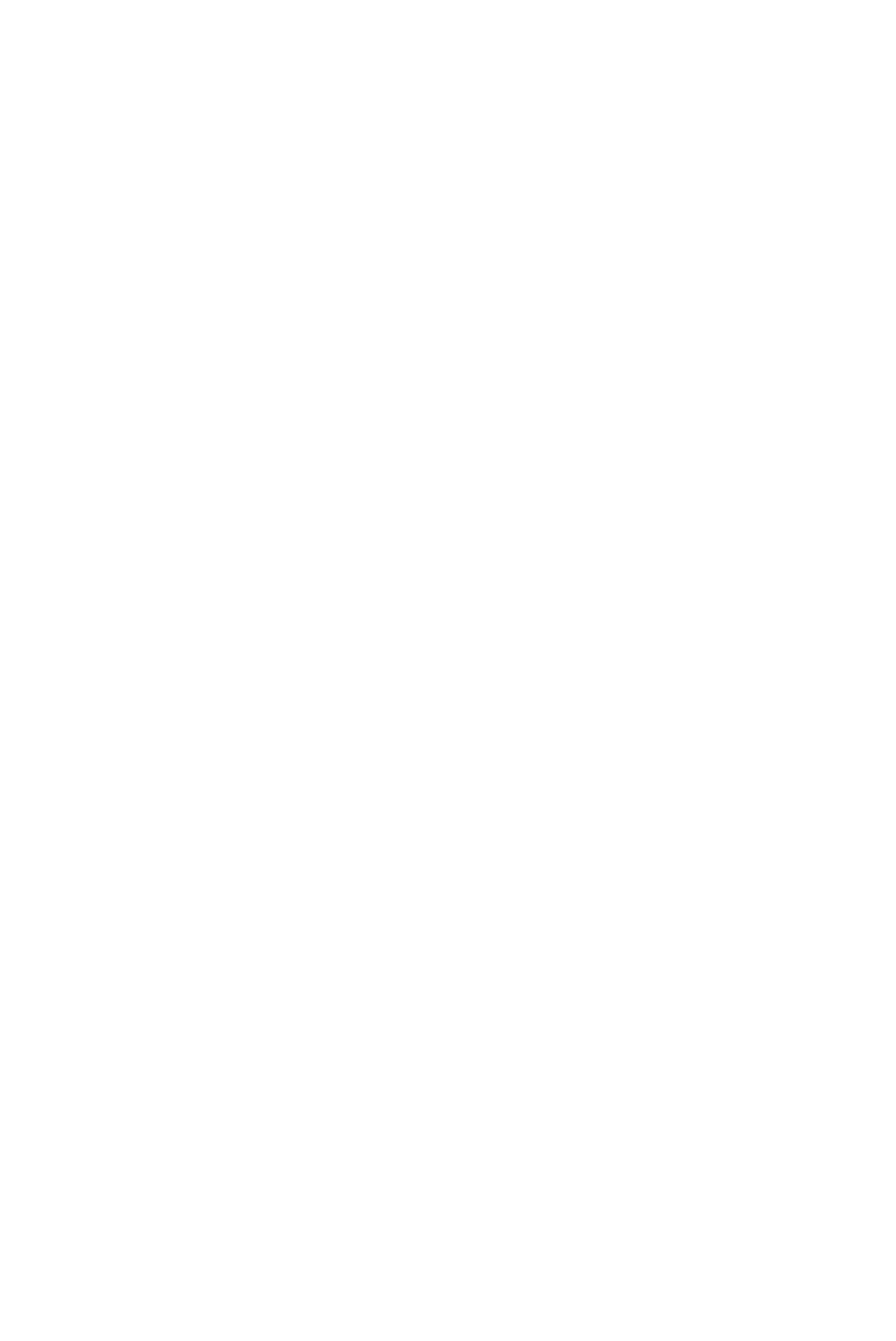
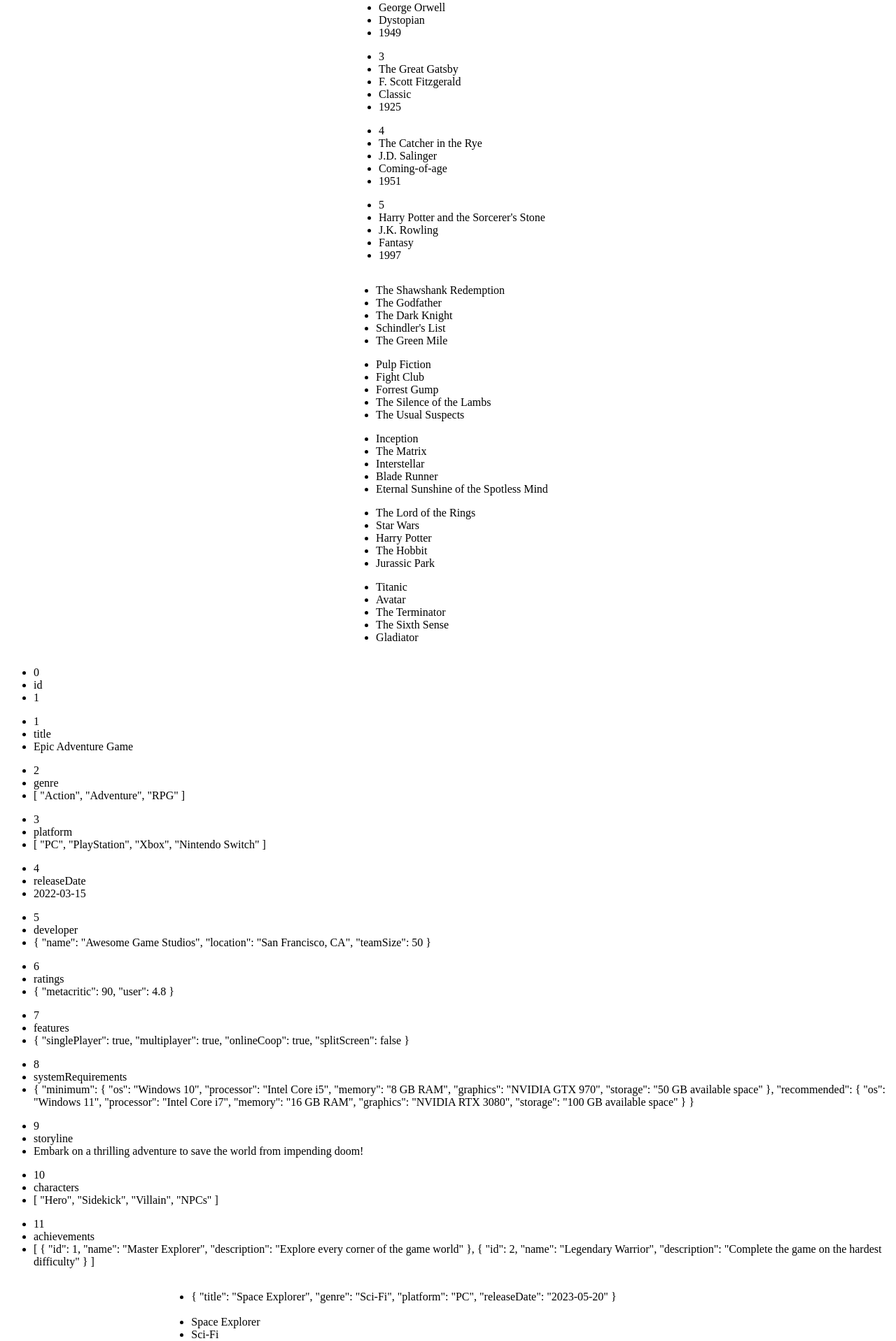
Before and after one commit to marita703/vuejscurse, a Vue app: page / in a window 1280 px wide. Shown: the part 4284-6200 px from the top of the page at 70% size. Before the commit the page ends 3800 px from the top, so only its background shows below. Built offline with nearby package versions, Linux system fonts and the light colour scheme.

Commit message:
iteration component

```diff
--- a/src/components/HelloWorld.vue
+++ b/src/components/HelloWorld.vue
@@ -13,6 +13,7 @@
 import MyRefComponent from '@/components/MyRefComponent.vue'
 import ComputedProperties from '@/components/ComputedProperties.vue'
 import ConditionalRenderingComponent from '@/components/ConditionalRenderingComponent.vue'
+import IterationComponent from '@/components/IterationComponent.vue'
 console.log('Hello World')
 </script>
 
@@ -33,6 +34,7 @@
     <MyRefComponent />
     <ComputedProperties />
     <ConditionalRenderingComponent />
+    <IterationComponent />
   </div>
 </template>
 <!-- Css -->
--- /dev/null
+++ b/src/components/IterationComponent.vue
@@ -0,0 +1,204 @@
+<script setup>
+import { ref } from 'vue'
+let peoples = ref(['Alex', 'John', 'Mar'])
+
+const books = ref([
+  {
+    id: 1,
+    title: 'To Kill a Mockingbird',
+    author: 'Harper Lee',
+    genre: 'Fiction',
+    publicationYear: 1960
+  },
+  {
+    id: 2,
+    title: '1984',
+    author: 'George Orwell',
+    genre: 'Dystopian',
+    publicationYear: 1949
+  },
+  {
+    id: 3,
+    title: 'The Great Gatsby',
+    author: 'F. Scott Fitzgerald',
+    genre: 'Classic',
+    publicationYear: 1925
+  },
+  {
+    id: 4,
+    title: 'The Catcher in the Rye',
+    author: 'J.D. Salinger',
+    genre: 'Coming-of-age',
+    publicationYear: 1951
+  },
+  {
+    id: 5,
+    title: "Harry Potter and the Sorcerer's Stone",
+    author: 'J.K. Rowling',
+    genre: 'Fantasy',
+    publicationYear: 1997
+  }
+])
+
+const movies = ref([
+  [
+    'The Shawshank Redemption',
+    'The Godfather',
+    'The Dark Knight',
+    "Schindler's List",
+    'The Green Mile'
+  ],
+  ['Pulp Fiction', 'Fight Club', 'Forrest Gump', 'The Silence of the Lambs', 'The Usual Suspects'],
+  [
+    'Inception',
+    'The Matrix',
+    'Interstellar',
+    'Blade Runner',
+    'Eternal Sunshine of the Spotless Mind'
+  ],
+  ['The Lord of the Rings', 'Star Wars', 'Harry Potter', 'The Hobbit', 'Jurassic Park'],
+  ['Titanic', 'Avatar', 'The Terminator', 'The Sixth Sense', 'Gladiator']
+])
+
+const games = ref({
+  id: 1,
+  title: 'Epic Adventure Game',
+  genre: ['Action', 'Adventure', 'RPG'],
+  platform: ['PC', 'PlayStation', 'Xbox', 'Nintendo Switch'],
+  releaseDate: '2022-03-15',
+  developer: {
+    name: 'Awesome Game Studios',
+    location: 'San Francisco, CA',
+    teamSize: 50
+  },
+  ratings: {
+    metacritic: 90,
+    user: 4.8
+  },
+  features: {
+    singlePlayer: true,
+    multiplayer: true,
+    onlineCoop: true,
+    splitScreen: false
+  },
+  systemRequirements: {
+    minimum: {
+      os: 'Windows 10',
+      processor: 'Intel Core i5',
+      memory: '8 GB RAM',
+      graphics: 'NVIDIA GTX 970',
+      storage: '50 GB available space'
+    },
+    recommended: {
+      os: 'Windows 11',
+      processor: 'Intel Core i7',
+      memory: '16 GB RAM',
+      graphics: 'NVIDIA RTX 3080',
+      storage: '100 GB available space'
+    }
+  },
+  storyline: 'Embark on a thrilling adventure to save the world from impending doom!',
+  characters: ['Hero', 'Sidekick', 'Villain', 'NPCs'],
+  achievements: [
+    { id: 1, name: 'Master Explorer', description: 'Explore every corner of the game world' },
+    { id: 2, name: 'Legendary Warrior', description: 'Complete the game on the hardest difficulty' }
+  ]
+})
+
+const complexGamesObj = ref({
+  game1: {
+    title: 'Space Explorer',
+    genre: 'Sci-Fi',
+    platform: 'PC',
+    releaseDate: '2023-05-20'
+  },
+  game2: {
+    title: 'Fantasy Quest',
+    genre: 'Fantasy',
+    platform: 'PlayStation',
+    releaseDate: '2023-07-10'
+  },
+  movie1: {
+    title: 'Inception',
+    director: 'Christopher Nolan',
+    genre: 'Sci-Fi',
+    releaseDate: '2010-07-16'
+  },
+  movie2: {
+    title: 'The Shawshank Redemption',
+    director: 'Frank Darabont',
+    genre: 'Drama',
+    releaseDate: '1994-09-23'
+  },
+  book1: {
+    title: 'Dune',
+    author: 'Frank Herbert',
+    genre: 'Science Fiction',
+    publicationYear: 1965
+  },
+  book2: {
+    title: 'To Kill a Mockingbird',
+    author: 'Harper Lee',
+    genre: 'Fiction',
+    publicationYear: 1960
+  }
+})
+</script>
+
+<template>
+  <p v-for="(p, index) in peoples" :key="index">{{ p }}</p>
+  <div>
+    <p
+      v-for="(books, index) in books"
+      :key="index"
+      style="color: blue; background-color: antiquewhite"
+    >
+      {{ books }}
+    </p>
+  </div>
+
+  <div>
+    <ul v-for="({ id, title, author, genre, publicationYear }, index) in books" :key="index">
+      <li>{{ id }}</li>
+      <li>{{ title }}</li>
+      <li>{{ author }}</li>
+      <li>{{ genre }}</li>
+      <li>{{ publicationYear }}</li>
+    </ul>
+  </div>
+
+  <div>
+    <!-- Nested for loop -->
+    <ul v-for="(movie, i) in movies" :key="i">
+      <li v-for="(m, index) in movie" :key="index">{{ m }}</li>
+    </ul>
+  </div>
+
+  <div>
+    <!-- objects inside of objects -->
+    <ul v-for="(value, keys, index) in games" :key="index">
+      <li>{{ index }}</li>
+      <li>{{ keys }}</li>
+      <li>{{ value }}</li>
+    </ul>
+  </div>
+
+  <div>
+    <ul v-for="(game, index) in complexGamesObj" :key="index">
+      <!-- Getting all the objects -->
+      <li>{{ game }}</li>
+      <br />
+
+      <!-- Getting single value from Object  -->
+      <li v-for="(property, i) in game" :key="i">{{ property }}</li>
+    </ul>
+  </div>
+
+  <div>
+    <ul v-for="(number, index) in 5" :key="index">
+      {{
+        number
+      }}
+    </ul>
+  </div>
+</template>
```
